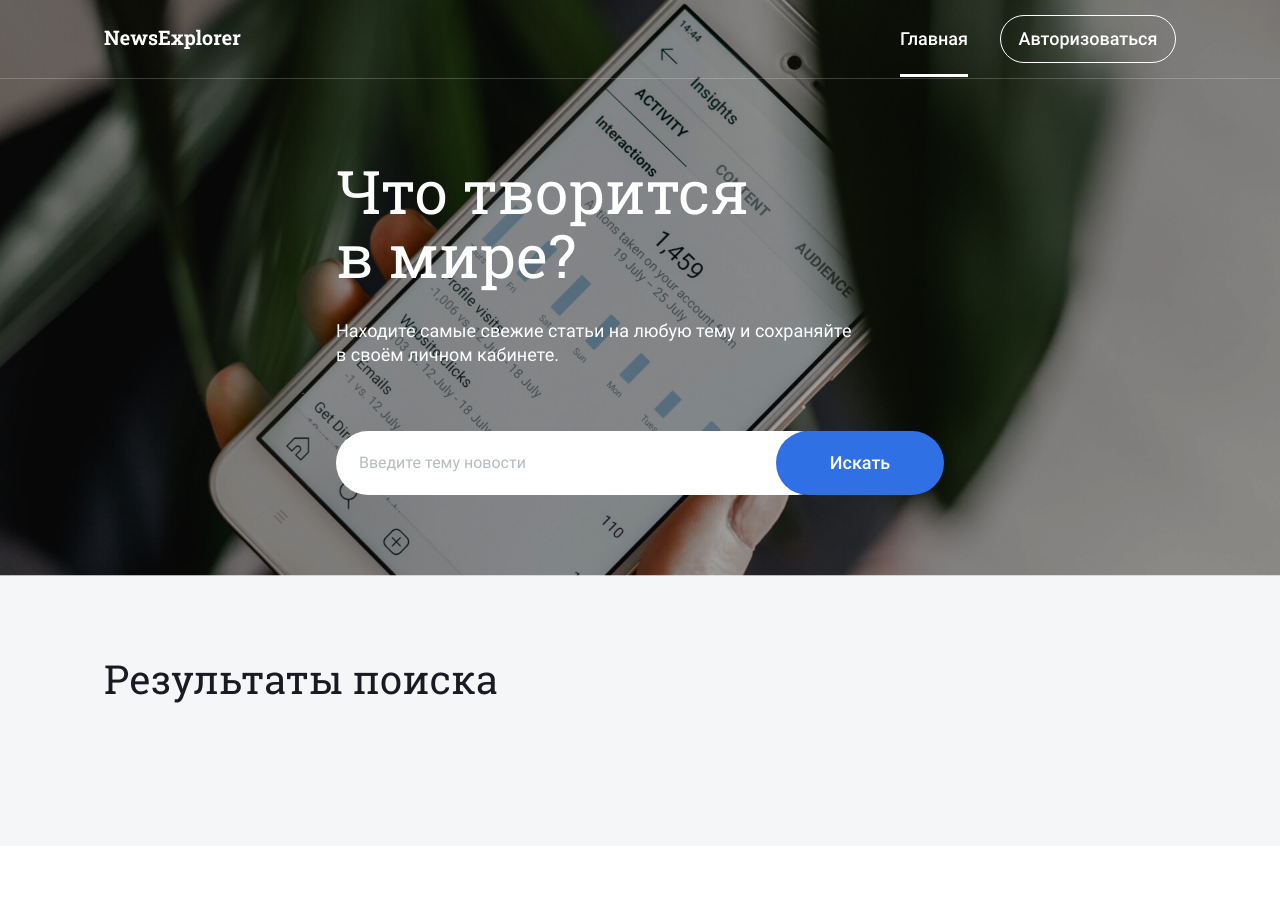
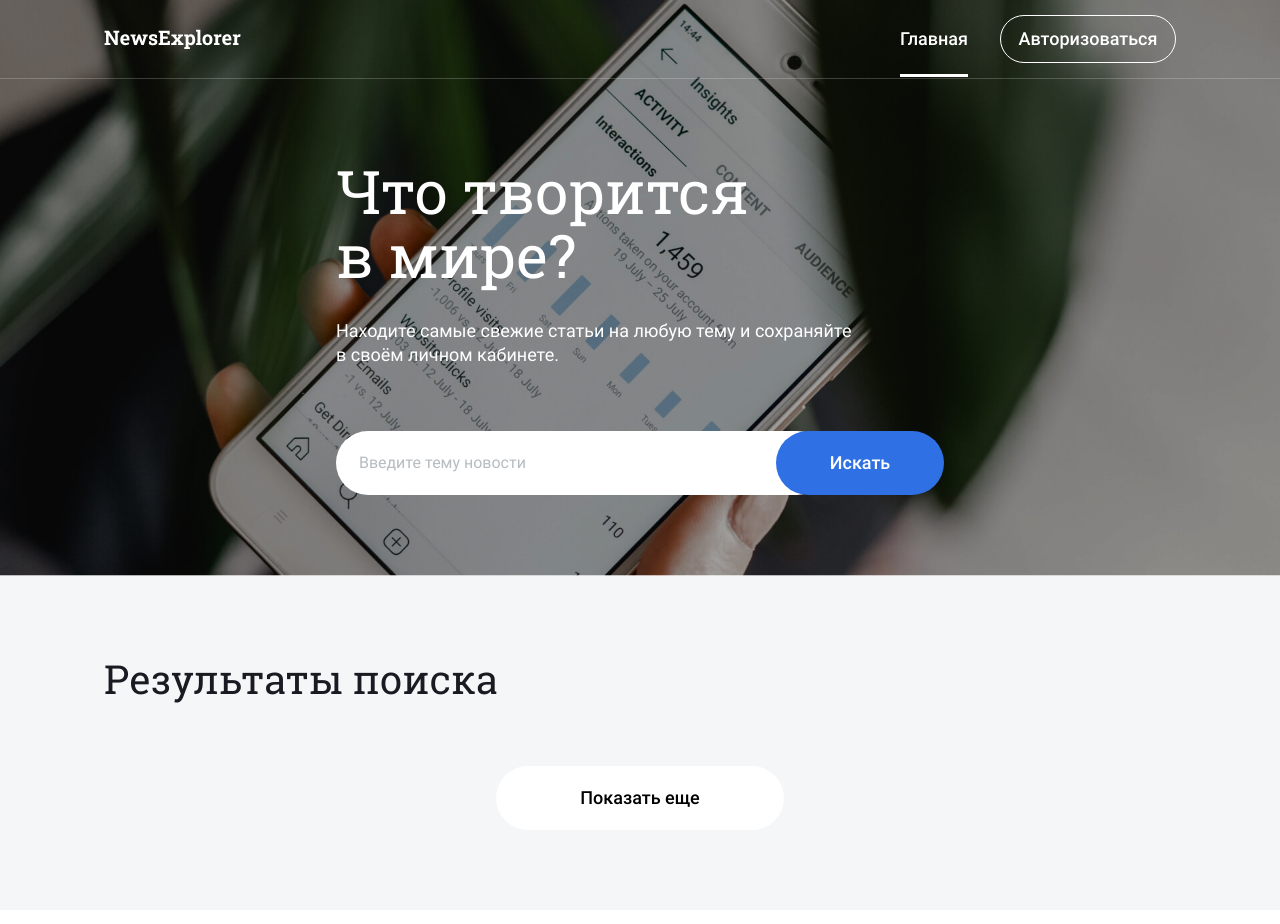
Before and after one commit to Vooooodoo/news-explorer-frontend, a React (Create React App) app: page / in a window 1280 px wide. Shown: the top 924 px of the page. Built offline with nearby package versions, Linux system fonts and the light colour scheme.

Commit message:
feat: реализовать секцию с новостными карточками

```diff
--- a/src/components/NewsCards/NewsCards.js
+++ b/src/components/NewsCards/NewsCards.js
@@ -1,10 +1,12 @@
 import React from 'react';
+import ShowMoreBtn from '../ShowMoreBtn/ShowMoreBtn';
 import './NewsCards.css';
 
 function NewsCards() {
   return (
     <section className="news-cards">
       <h2 className="news-cards__title">Результаты поиска</h2>
+      <ShowMoreBtn />
     </section>
   );
 }
--- a/src/components/SearchForm/SearchForm.css
+++ b/src/components/SearchForm/SearchForm.css
@@ -46,7 +46,7 @@
 }
 
 .search-form__button:focus {
-  border: 3px solid #1A1B22;
+  border: 2px solid #1A1B22;
   transition: none;
 }
 
--- /dev/null
+++ b/src/components/ShowMoreBtn/ShowMoreBtn.css
@@ -0,0 +1,25 @@
+.show-more {
+  display: block;
+  width: 288px;
+  height: 64px;
+  font-weight: 500;
+  font-size: 18px;
+  line-height: 24px;
+  border-radius: 80px;
+  background-color: #FFFFFF;
+  border: none;
+  margin: 0 auto;
+  padding: 0;
+  cursor: pointer;
+  transition: .2s linear;
+  outline: none;
+}
+
+.show-more:hover {
+  background-color: rgb(255, 255, 255, .5);
+}
+
+.show-more:focus {
+  border: 2px solid #1A1B22;
+  transition: none;
+}
--- /dev/null
+++ b/src/components/ShowMoreBtn/ShowMoreBtn.js
@@ -0,0 +1,10 @@
+import React from 'react';
+import './ShowMoreBtn.css';
+
+function ShowMoreBtn(props) {
+  return (
+    <button className="show-more" type="button" onClick={props.onShowMore}>Показать еще</button>
+  );
+}
+
+export default ShowMoreBtn;
```
